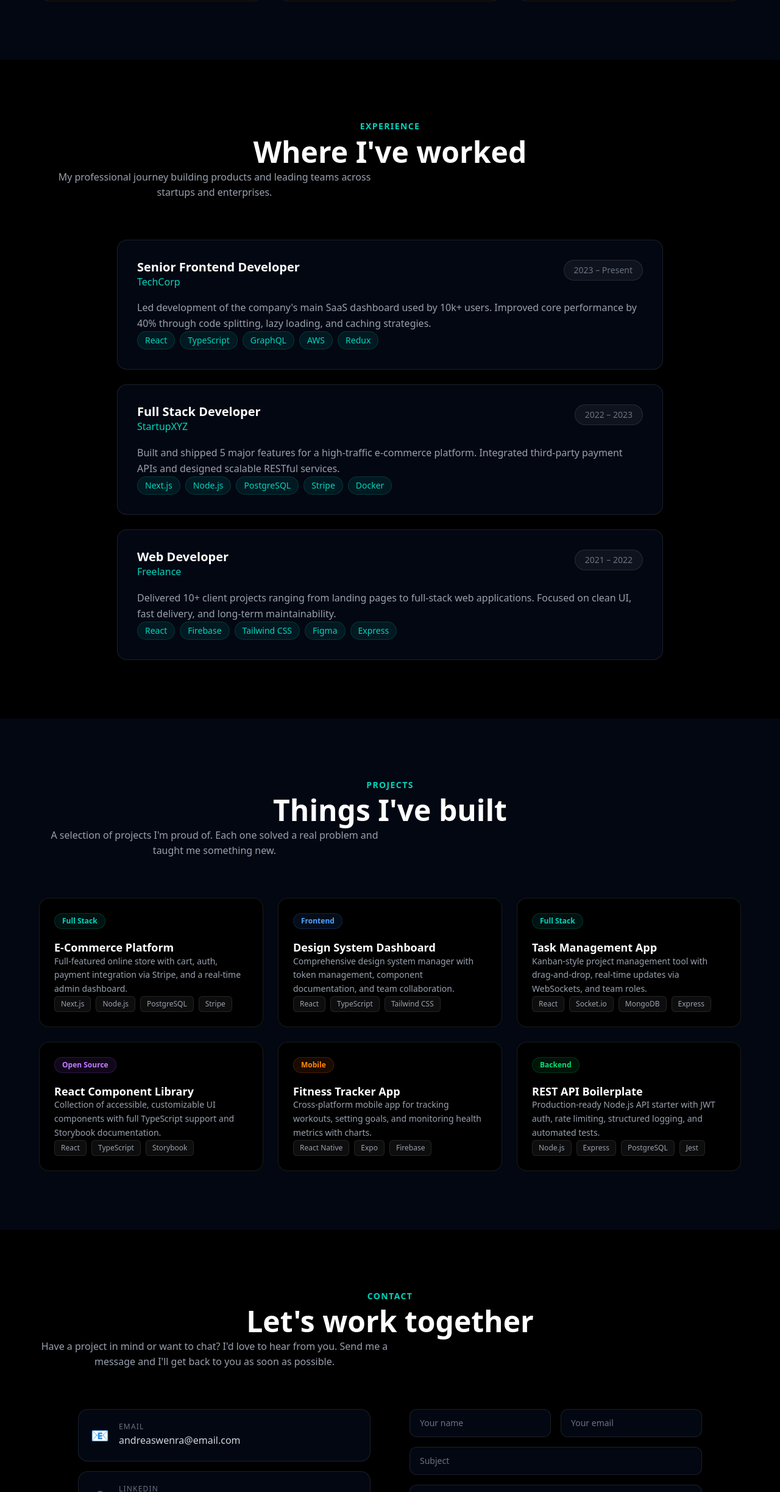
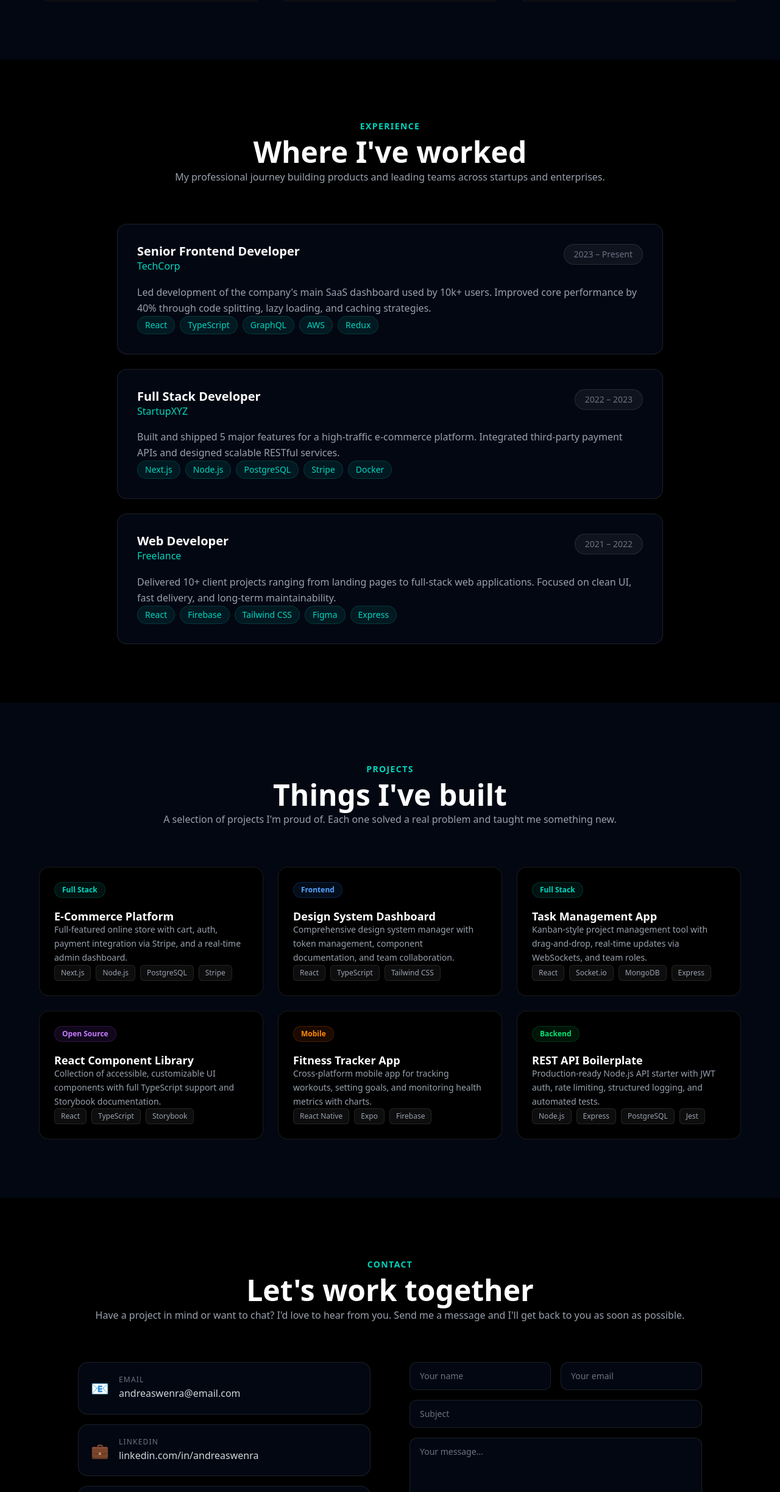
Before and after one commit to andrealfabet/vite-tailwind-learning, a React (Vite) app in the folder learnTailwind/: page / in a window 1280 px wide. Shown: the part 1515-3961 px from the top of the page at 61% size. Built offline with nearby package versions, Linux system fonts and the light colour scheme.

Commit message:
Update text alignment in Contact, Experience, and Projects components for better readability

```diff
--- a/learnTailwind/src/component/Contact.tsx
+++ b/learnTailwind/src/component/Contact.tsx
@@ -31,7 +31,7 @@ function Contact() {
           <h2 className="text-4xl md:text-5xl font-bold text-stone-900 dark:text-white">
             Let's work together
           </h2>
-          <p className="text-stone-500 dark:text-gray-400 max-w-xl mx-auto">
+          <p className="text-stone-500 dark:text-gray-400 text-center">
             Have a project in mind or want to chat? I'd love to hear from you.
             Send me a message and I'll get back to you as soon as possible.
           </p>
--- a/learnTailwind/src/component/Experience.tsx
+++ b/learnTailwind/src/component/Experience.tsx
@@ -37,7 +37,7 @@ function Experience() {
           <h2 className="text-4xl md:text-5xl font-bold text-stone-900 dark:text-white">
             Where I've worked
           </h2>
-          <p className="text-stone-500 dark:text-gray-400 max-w-xl mx-auto">
+          <p className="text-stone-500 dark:text-gray-400 text-center">
             My professional journey building products and leading teams across
             startups and enterprises.
           </p>
--- a/learnTailwind/src/component/Projects.tsx
+++ b/learnTailwind/src/component/Projects.tsx
@@ -75,7 +75,7 @@ function Projects() {
           <h2 className="text-4xl md:text-5xl font-bold text-stone-900 dark:text-white">
             Things I've built
           </h2>
-          <p className="text-stone-500 dark:text-gray-400 max-w-xl mx-auto">
+          <p className="text-stone-500 dark:text-gray-400 text-center">
             A selection of projects I'm proud of. Each one solved a real
             problem and taught me something new.
           </p>
```
